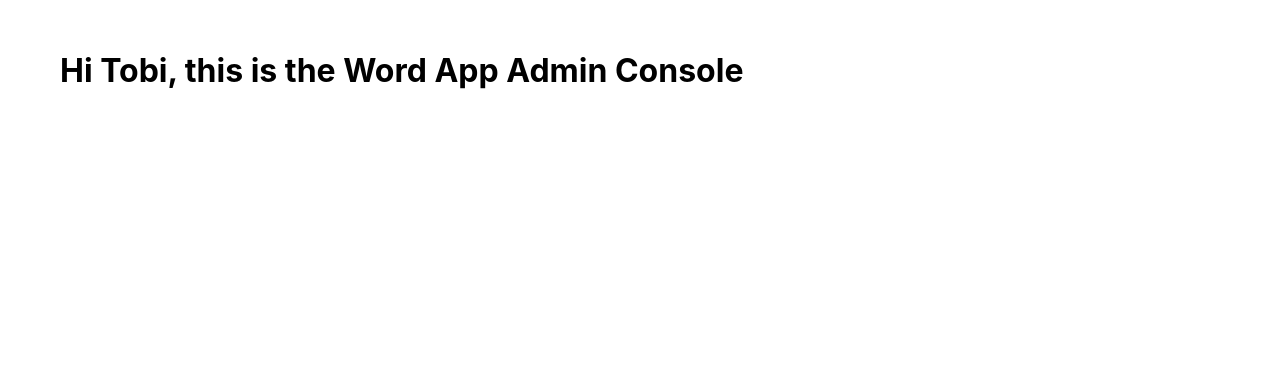
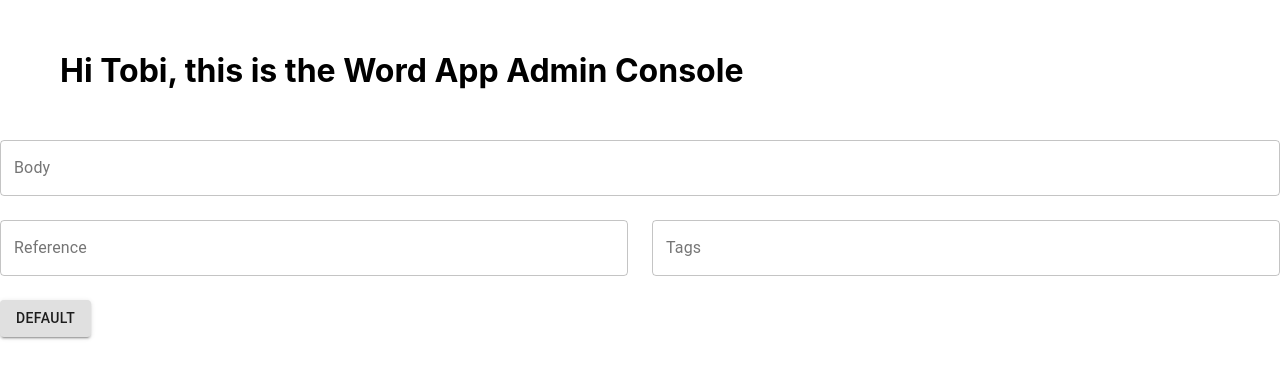
Before and after one commit to davidosemwegie/kl-words-app-admin-portal, a React (Create React App) app: page / in a window 1280 px wide. Shown: the top 378 px of the page. Built offline with nearby package versions, Linux system fonts and the light colour scheme.

Commit message:
started working on form

```diff
--- a/package.json
+++ b/package.json
@@ -4,9 +4,11 @@
   "private": true,
   "dependencies": {
     "@material-ui/core": "^4.10.0",
+    "@material-ui/icons": "^4.9.1",
     "@testing-library/jest-dom": "^4.2.4",
     "@testing-library/react": "^9.5.0",
     "@testing-library/user-event": "^7.2.1",
+    "clsx": "^1.1.0",
     "prettier": "^2.0.5",
     "prop-types": "^15.7.2",
     "react": "^16.13.1",
--- /dev/null
+++ b/src/components/AddVerseForm/AddVerseForm.js
@@ -0,0 +1,141 @@
+import React from "react"
+import PropTypes from "prop-types"
+import styled from "styled-components"
+import { makeStyles } from "@material-ui/core/styles"
+import clsx from "clsx"
+import IconButton from "@material-ui/core/IconButton"
+import Input from "@material-ui/core/Input"
+import FilledInput from "@material-ui/core/FilledInput"
+import OutlinedInput from "@material-ui/core/OutlinedInput"
+import InputLabel from "@material-ui/core/InputLabel"
+import InputAdornment from "@material-ui/core/InputAdornment"
+import FormHelperText from "@material-ui/core/FormHelperText"
+import FormControl from "@material-ui/core/FormControl"
+import TextField from "@material-ui/core/TextField"
+import Button from "@material-ui/core/Button"
+import Visibility from "@material-ui/icons/Visibility"
+import VisibilityOff from "@material-ui/icons/VisibilityOff"
+import Grid from "@material-ui/core/Grid"
+
+/*
+body - text input
+reference - input
+tags -
+*/
+const useStyles = makeStyles((theme) => ({
+  root: {
+    display: "flex",
+    flexWrap: "wrap",
+  },
+  margin: {
+    margin: theme.spacing(1),
+  },
+  withoutLabel: {
+    marginTop: theme.spacing(3),
+  },
+  textField: {
+    width: "25ch",
+  },
+}))
+
+// const Container = styled.div`
+//   background-color: salmon;
+// `
+
+function AddVerseForm() {
+  const classes = useStyles()
+  const [values, setValues] = React.useState({
+    body: "",
+    reference: "",
+    tags: "",
+  })
+
+  const handleChange = (prop) => (event) => {
+    setValues({ ...values, [prop]: event.target.value })
+
+    console.log(prop, event.target.value)
+  }
+
+  //   const handleClickShowPassword = () => {
+  //     setValues({ ...values, showPassword: !values.showPassword })
+  //   }
+
+  //   const handleMouseDownPassword = (event) => {
+  //     event.preventDefault()
+  //   }
+  return (
+    <div className={classes.root}>
+      <Grid container spacing={3}>
+        <Grid item xs={12}>
+          <FormControl fullWidth variant="outlined">
+            <InputLabel htmlFor="outlined-adornment-amount">Body</InputLabel>
+            <OutlinedInput
+              id="outlined-adornment-amount"
+              value={values.body}
+              onChange={handleChange("body")}
+              labelWidth={40}
+            />
+          </FormControl>
+        </Grid>
+
+        <Grid item xs={6}>
+          <FormControl fullWidth variant="outlined">
+            <InputLabel htmlFor="outlined-adornment-amount">Reference</InputLabel>
+            <OutlinedInput
+              id="outlined-adornment-amount"
+              value={values.reference}
+              onChange={handleChange("reference")}
+              labelWidth={40}
+            />
+          </FormControl>
+        </Grid>
+
+        <Grid item xs={6}>
+          <FormControl fullWidth variant="outlined">
+            <InputLabel htmlFor="outlined-adornment-amount">Tags</InputLabel>
+            <OutlinedInput
+              id="outlined-adornment-amount"
+              value={values.tags}
+              onChange={handleChange("tags")}
+              labelWidth={40}
+            />
+          </FormControl>
+        </Grid>
+
+        <Grid item xs={12}>
+          <Button variant="contained">Default</Button>
+        </Grid>
+
+        {/* <Grid item xs={6}>
+          <FormControl fullWidth variant="outlined">
+            <InputLabel htmlFor="outlined-adornment-amount">Reference</InputLabel>
+            <OutlinedInput
+              label="Reference"
+              id="outlined-start-adornment"
+              className={clsx(classes.margin, classes.textField)}
+              variant="outlined"
+              value={values.reference}
+              onChange={handleChange("reference")}
+            />
+          </FormControl>
+        </Grid>
+
+        <Grid item xs={6}>
+          <FormControl fullWidth variant="outlined">
+            <InputLabel htmlFor="outlined-adornment-amount">Tags</InputLabel>
+            <OutlinedInput
+              label="Tags"
+              id="outlined-start-adornment"
+              className={clsx(classes.margin, classes.textField)}
+              variant="outlined"
+              value={values.tags}
+              onChange={handleChange("tags")}
+            />
+          </FormControl>
+        </Grid> */}
+      </Grid>
+    </div>
+  )
+}
+
+export default AddVerseForm
--- /dev/null
+++ b/src/components/AddVerseForm/index.js
@@ -0,0 +1,3 @@
+import AddVerseForm from "./AddVerseForm"
+
+export default AddVerseForm
--- a/src/components/App/App.js
+++ b/src/components/App/App.js
@@ -3,11 +3,13 @@ import "./App.css"
 
 // Component Import
 import Header from "../Header"
+import AddVerseForm from "../AddVerseForm"
 
 function App() {
   return (
     <div>
       <Header title=" Hi Tobi, this is the Word App Admin Console" />
+      <AddVerseForm />
     </div>
   )
 }
```
Also changed, not shown: 1 other file (tests, documents, lock files or other folders).
